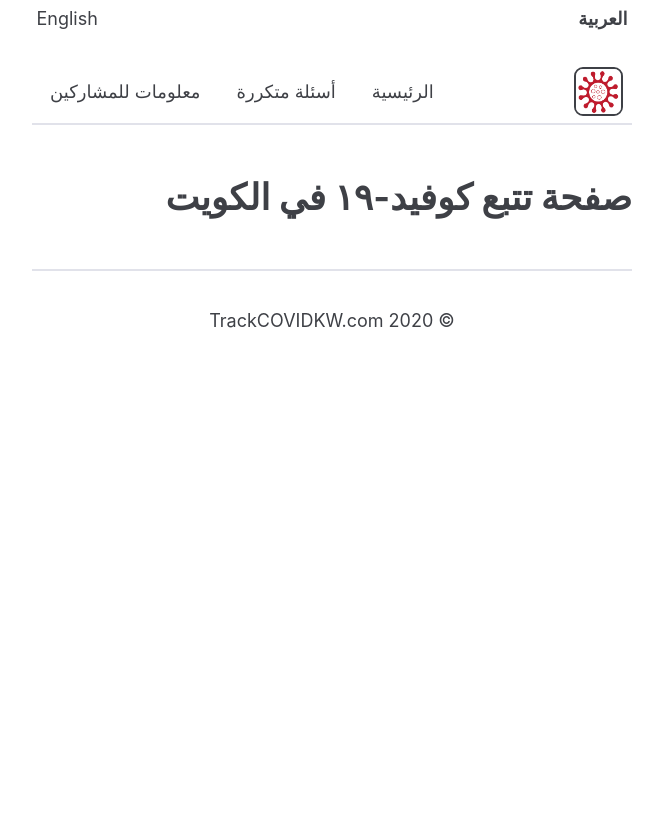
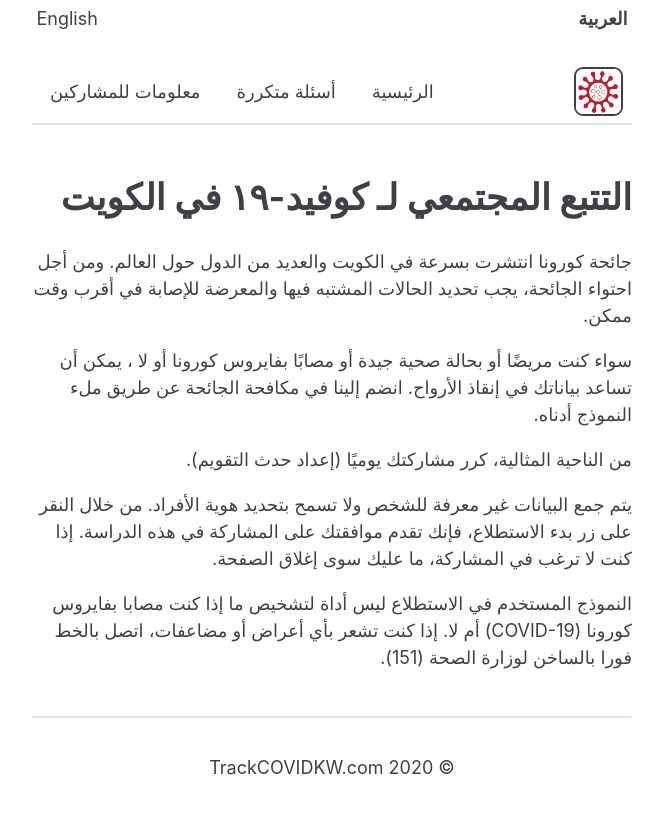
Before and after one commit to coronamapskw/trackcovidkw.org, a Jekyll site: the page built from ar/index.md, in a window 1280 px wide. Shown: the top 814 px of the page, without its empty margins (489-1152 px from the left). Built offline with Jekyll 4.4.1, drawn with Linux system fonts in a browser that asks for light colours.

```diff
--- a/ar/index.md
+++ b/ar/index.md
@@ -4,4 +4,16 @@ lang: ar
 ref: home
 title: الرئيسية
 ---
-# صفحة تتبع كوفيد-١٩ في الكويت
+# التتبع المجتمعي لـ كوفيد-١٩ في الكويت
+
+جائحة كورونا انتشرت بسرعة في الكويت والعديد من الدول حول العالم. ومن أجل احتواء الجائحة، يجب تحديد الحالات المشتبه فيها والمعرضة للإصابة في أقرب وقت ممكن.
+
+سواء كنت مريضًا أو بحالة صحية جيدة أو مصابًا بفايروس كورونا أو لا ، يمكن أن تساعد بياناتك في إنقاذ الأرواح. انضم إلينا في مكافحة الجائحة عن طريق ملء النموذج أدناه.
+
+من الناحية المثالية، كرر مشاركتك يوميًا (إعداد حدث التقويم).
+
+
+
+يتم جمع البيانات غير معرفة للشخص ولا تسمح بتحديد هوية الأفراد. من خلال النقر على زر بدء الاستطلاع، فإنك تقدم موافقتك على المشاركة في هذه الدراسة. إذا كنت لا ترغب في المشاركة، ما عليك سوى إغلاق الصفحة.
+
+النموذج المستخدم في الاستطلاع ليس أداة لتشخيص ما إذا كنت مصابا بفايروس كورونا (COVID-19) أم  لا. إذا كنت تشعر بأي أعراض أو مضاعفات، اتصل بالخط فورا بالساخن لوزارة الصحة (151).
```
Also changed, not shown: _includes/buttons.html (added, +9 -0 lines).
